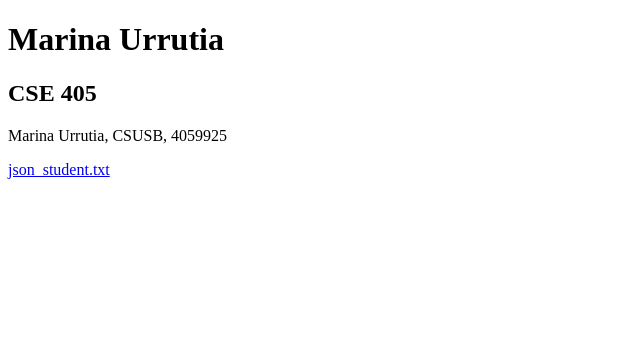
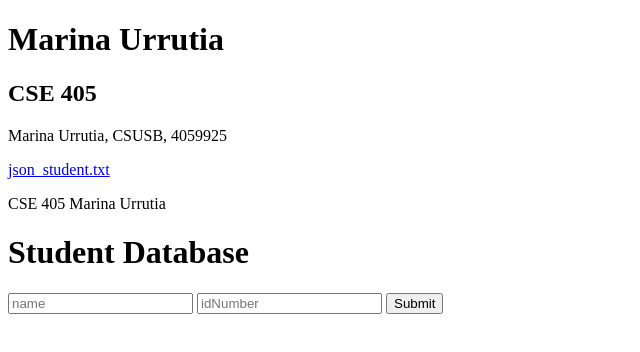
Before and after one commit to marinaaurr/CSE405, a plain HTML site: page index.html in a window 1280 px wide. Shown: the whole page, without its empty margins (0-640 px from the left). Drawn offline with Linux system fonts and the light colour scheme; some packages are replaced by stand-ins of ours.

Commit message:
Add files via upload

```diff
--- a/index.html
+++ b/index.html
@@ -13,6 +13,13 @@
 		<body>
 					<h1> Marina Urrutia</h1>
 						<h2>CSE 405</h2>
+
+
+
+
+
+
+
 
 
 			<p id="java-json"></p>
@@ -46,8 +53,39 @@
 			<p><a href="json_student.txt" target="_blank">json_student.txt</a></p>
 
 
+
+
 		</body>
 
 
 
+    <script defer src="/__/firebase/7.15.0/firebase-app.js"></script>
+
+    <script defer src="/__/firebase/7.15.0/firebase-auth.js"></script>
+
+    <script defer src="/__/firebase/init.js"></script>
+
+
+  </head>
+  <body>
+    <div id="msg">loading</div>
+
+
+    <script>
+
+      document.addEventListener('DOMContentLoaded', () =>{
+        document.getElementById('msg').innerHTML ="CSE 405 Marina Urrutia"
+      })
+
+
+
+    </script>
+
+      <h1>Student Database</h1>
+  <input type ="text" placeholder="name" id="studentname">
+  <input type ="text" placeholder="idNumber" id="idNUm">
+  <button onclick="writeData()">Submit</button>
+
+
+
 </html>
```
